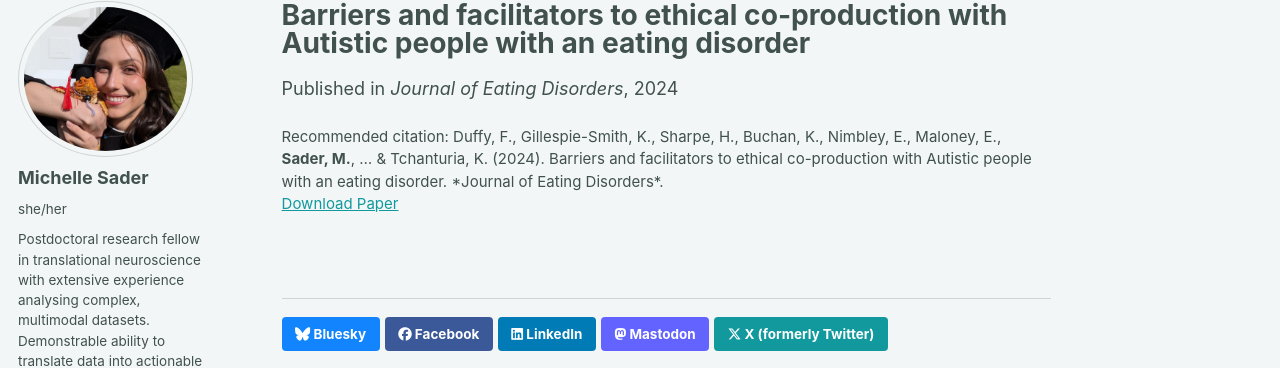
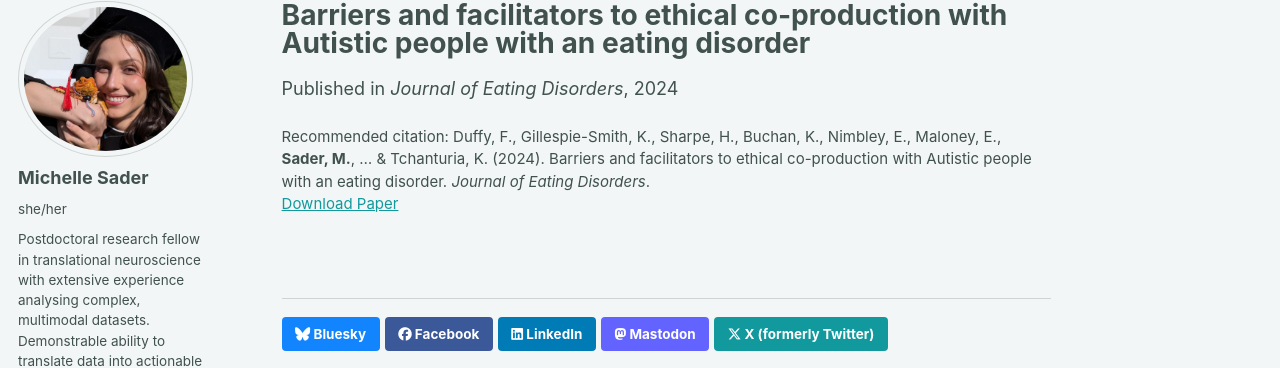
Before and after one commit to sadermichelle/sadermichelle.github.io, a Jekyll site: the page built from _publications/2024-08-09-paper-title-number-6.md, in a window 1280 px wide. Shown: the part 98-466 px from the top of the page. Built offline with Jekyll 4.4.1, drawn with Linux system fonts in a browser that asks for light colours; some web fonts are replaced; a script bundle is joined from its source files by our own code; library files that are not in the unit come from our copies.

```diff
--- a/_publications/2024-08-09-paper-title-number-6.md
+++ b/_publications/2024-08-09-paper-title-number-6.md
@@ -7,5 +7,5 @@ excerpt: '__Abstract:__ Background: Co-production is the collaboration between r
 date: 2024-08-09
 venue: 'Journal of Eating Disorders'
 paperurl: 'https://pmc.ncbi.nlm.nih.gov/articles/PMC11312805/'
-citation: 'Duffy, F., Gillespie-Smith, K., Sharpe, H., Buchan, K., Nimbley, E., Maloney, E., <b>Sader, M.</b>, … & Tchanturia, K. (2024). Barriers and facilitators to ethical co-production with Autistic people with an eating disorder. *Journal of Eating Disorders*.'
+citation: 'Duffy, F., Gillespie-Smith, K., Sharpe, H., Buchan, K., Nimbley, E., Maloney, E., <b>Sader, M.</b>, … & Tchanturia, K. (2024). Barriers and facilitators to ethical co-production with Autistic people with an eating disorder. <i>Journal of Eating Disorders</i>.'
 ---
```
